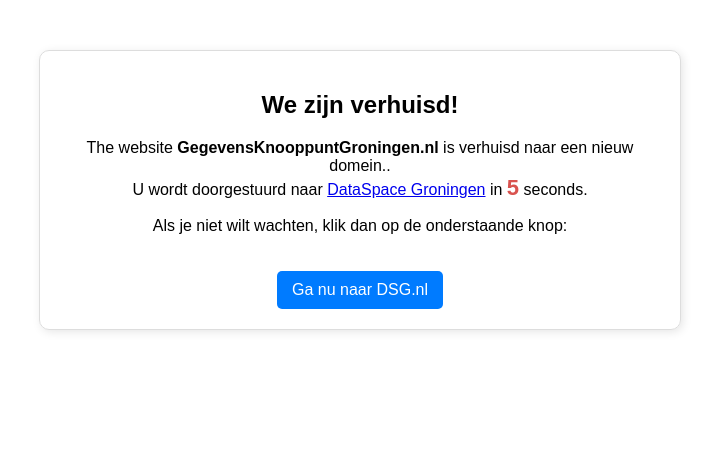
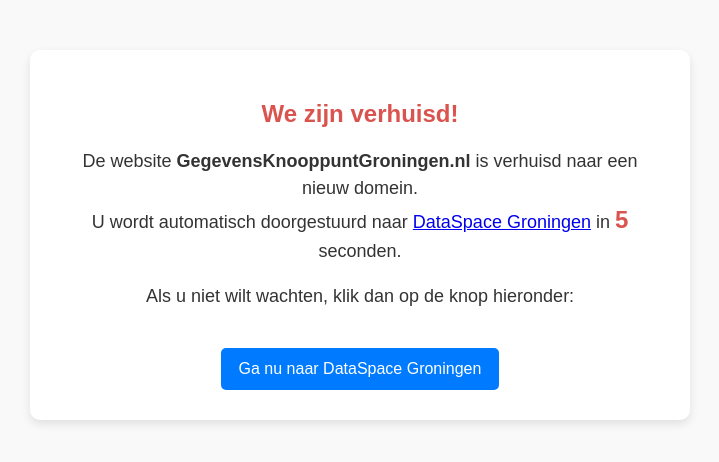
Before and after one commit to Samsonboadi/gkg-redirect, a plain HTML site: page index.html in a window 1280 px wide. Shown: the whole page, without its empty margins (280-999 px from the left). Drawn offline with Linux system fonts and the light colour scheme.

Commit message:
Update index.html

```diff
--- a/index.html
+++ b/index.html
@@ -1,5 +1,5 @@
 <!DOCTYPE html>
-<html lang="en">
+<html lang="nl">
 <head>
     <meta charset="UTF-8">
     <meta name="viewport" content="width=device-width, initial-scale=1.0">
@@ -9,38 +9,51 @@
             font-family: Arial, sans-serif;
             text-align: center;
             margin: 50px;
+            background-color: #f9f9f9;
+            color: #333;
         }
         .container {
             max-width: 600px;
             margin: auto;
-            padding: 20px;
-            border: 1px solid #ddd;
+            padding: 30px;
+            background: white;
             border-radius: 10px;
-            box-shadow: 2px 2px 10px rgba(0, 0, 0, 0.1);
+            box-shadow: 0px 4px 10px rgba(0, 0, 0, 0.1);
+        }
+        h2 {
+            color: #d9534f;
         }
         .countdown {
-            font-size: 22px;
+            font-size: 24px;
             font-weight: bold;
             color: #d9534f;
         }
         .redirect-link {
             display: inline-block;
             margin-top: 20px;
-            padding: 10px 15px;
+            padding: 12px 18px;
             background-color: #007bff;
             color: white;
+            font-size: 16px;
             text-decoration: none;
             border-radius: 5px;
+            transition: background 0.3s;
         }
         .redirect-link:hover {
             background-color: #0056b3;
+        }
+        .info {
+            font-size: 18px;
+            margin-top: 15px;
+            line-height: 1.5;
         }
     </style>
     <script>
         let seconds = 10;
         function countdown() {
+            const countdownElement = document.getElementById('countdown');
             if (seconds > 0) {
-                document.getElementById('countdown').innerText = seconds;
+                countdownElement.innerText = seconds;
                 seconds--;
                 setTimeout(countdown, 1000);
             } else {
@@ -53,12 +66,14 @@
 <body>
     <div class="container">
         <h2>We zijn verhuisd!</h2>
-        <p>
-            The website <strong>GegevensKnooppuntGroningen.nl</strong> is verhuisd naar een nieuw domein..<br>
-            U wordt doorgestuurd naar <a href="https://dataspacegroningen.nl">DataSpace Groningen</a> in <span class="countdown" id="countdown">10</span> seconds.
+        <p class="info">
+            De website <strong>GegevensKnooppuntGroningen.nl</strong> is verhuisd naar een nieuw domein.<br>
+            U wordt automatisch doorgestuurd naar
+            <a href="https://dataspacegroningen.nl">DataSpace Groningen</a> in
+            <span class="countdown" id="countdown">10</span> seconden.
         </p>
-        <p>Als je niet wilt wachten, klik dan op de onderstaande knop:</p>
-        <a class="redirect-link" href="https://dsg.nl">Ga nu naar DSG.nl</a>
+        <p class="info">Als u niet wilt wachten, klik dan op de knop hieronder:</p>
+        <a class="redirect-link" href="https://dataspacegroningen.nl" aria-label="Direct naar DataSpace Groningen">Ga nu naar DataSpace Groningen</a>
     </div>
 </body>
 </html>
```
